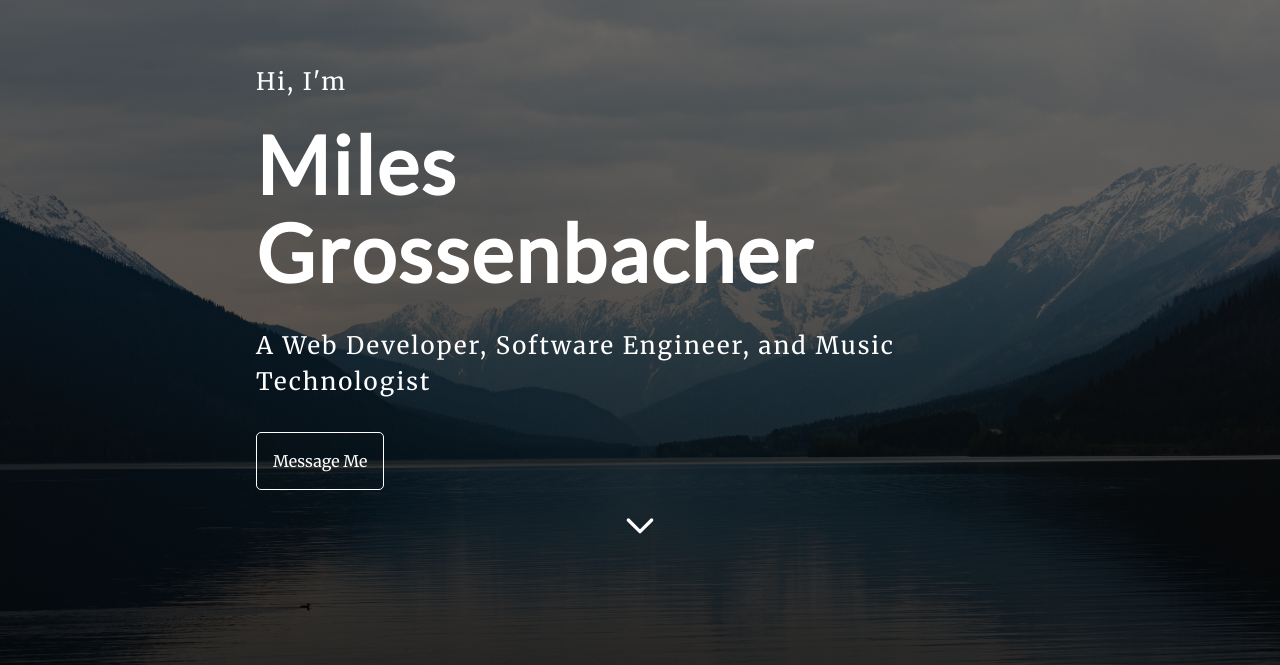
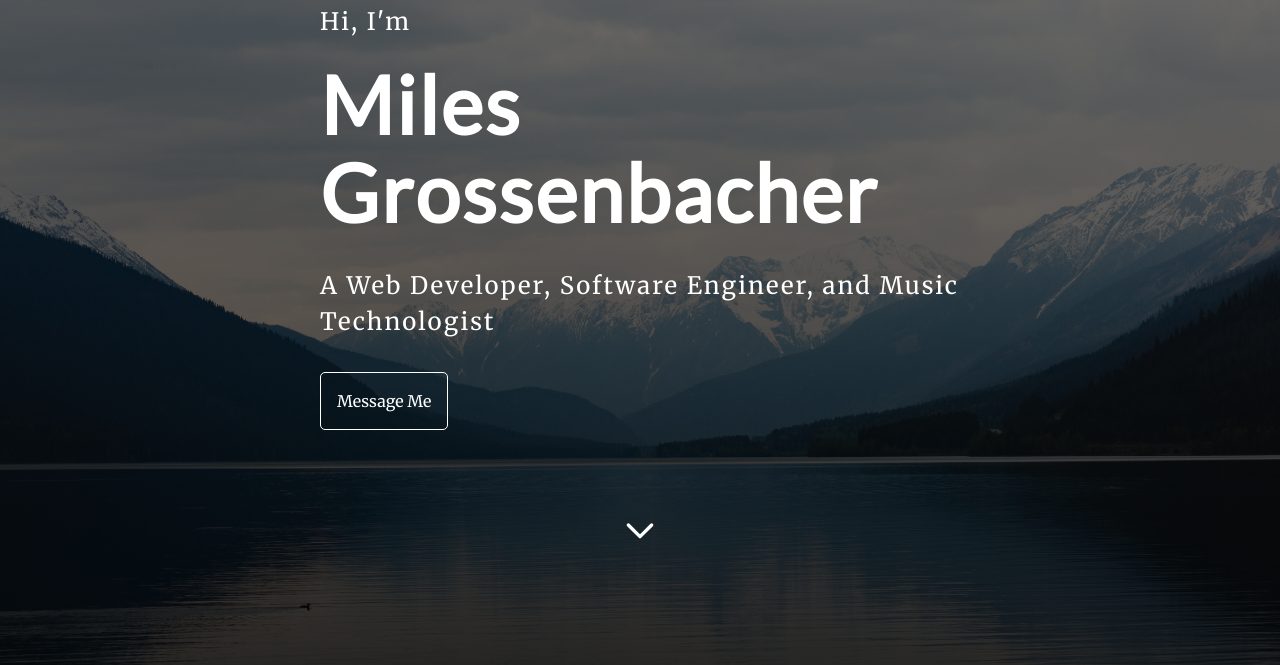
Before and after one commit to mrg498/portfolio-2.0, a Gatsby site in the folder gatsby-project/: page / in a window 1280 px wide. Shown: the part 135-800 px from the top of the page. Built offline with nearby package versions, Linux system fonts and the light colour scheme; Gatsby itself is replaced by a stand-in of ours.

Commit message:
💄 update intro section styles

```diff
--- a/gatsby-project/src/components/intro.js
+++ b/gatsby-project/src/components/intro.js
@@ -2,7 +2,7 @@ import React from "react";
 import { Link } from "gatsby";
 import { StaticImage } from "gatsby-plugin-image";
 
-import scrollTo from 'gatsby-plugin-smoothscroll';
+import scrollTo from "gatsby-plugin-smoothscroll";
 import { HiOutlineChevronDown } from "@react-icons/all-files/hi/HiOutlineChevronDown";
 
 import Reveal from "react-reveal/Reveal";
@@ -31,12 +31,19 @@ export default function intro() {
 					<p className="fadeInUp" style={{ animationDelay: `1.1s` }}>
 						A Web Developer, Software Engineer, and Music Technologist
 					</p>
-					<button onClick={() => scrollTo('#contact')} className="fadeInUp" style={{ animationDelay: `1.3s` }}>
+					<button
+						onClick={() => scrollTo("#contact")}
+						className="fadeInUp"
+						style={{ animationDelay: `1.3s` }}
+					>
 						Message Me
 					</button>
-				</div>
-				<div className={introStyles.iconWrapper} onClick={() => scrollTo('#about')}>
-                	<HiOutlineChevronDown  className={`${introStyles.icon} fadeIn`} style={{animationDelay: `1.7s`}}/>
+					<div className={introStyles.iconWrapper} onClick={() => scrollTo("#about")}>
+						<HiOutlineChevronDown
+							className={`${introStyles.icon} fadeIn`}
+							style={{ animationDelay: `1.7s` }}
+						/>
+					</div>
 				</div>
 			</div>
 		</div>
--- a/gatsby-project/src/styles/intro.module.scss
+++ b/gatsby-project/src/styles/intro.module.scss
@@ -19,19 +19,6 @@
 	bottom: 0;
 	background: linear-gradient(to bottom, rgba(0, 0, 0, 0.4), rgba(0, 0, 0, 0.8)); /* Black background with opacity */
 	z-index: 0; /* Specify a stack order in case you're using a different order for other elements */
-
-	.iconWrapper {
-		position: absolute;
-		bottom: 15%;
-		display: flex;
-		justify-content: center;
-		.icon {
-			font-size: clamp(24px, 6vw, 40px);
-			color: white;
-			opacity: 0;
-			cursor: pointer;
-		}
-	}
 }
 
 .textWrapper {
@@ -43,14 +30,14 @@
 		font-family: $font-header;
 		line-height: 110%;
 		margin: 20px 0;
-
+		letter-spacing: 1px;
 		opacity: 0;
 	}
 	p {
 		font-size: clamp(14px, 3vw, 24px);
 		font-family: $font-body;
 		margin-bottom: 0;
-		letter-spacing: 2px;
+		letter-spacing: 1px;
 		opacity: 0;
 	}
 	button {
@@ -74,6 +61,18 @@
 	}
 }
 
+.iconWrapper {
+	margin-top: 32px;
+	display: flex;
+	justify-content: center;
+	.icon {
+		font-size: clamp(24px, 6vw, 40px);
+		color: white;
+		opacity: 0;
+		cursor: pointer;
+	}
+}
+
 // X-Small devices (portrait phones, less than 576px)
 // No media query for `xs` since this is the default in Bootstrap
 
@@ -88,11 +87,20 @@
 			letter-spacing: 2px;
 			margin-bottom: 32px;
 		}
+		p {
+			letter-spacing: 2px;
+		}
+	}
+	.iconWrapper {
+		margin-top: 80px;
 	}
 }
 
 // Large devices (desktops, 992px and up)
 @media (min-width: 992px) {
+	.textWrapper {
+		width: 50vw;
+	}
 }
 
 // X-Large devices (large desktops, 1200px and up)
```
